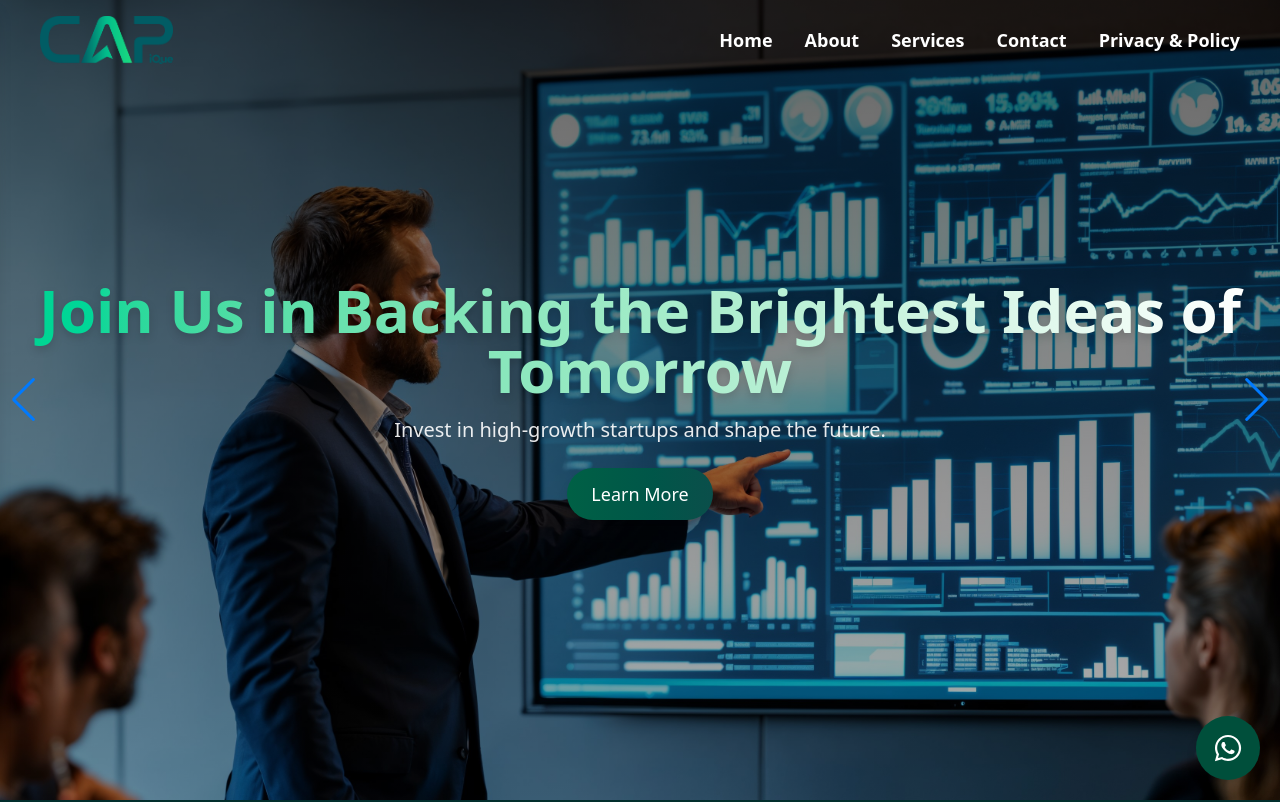
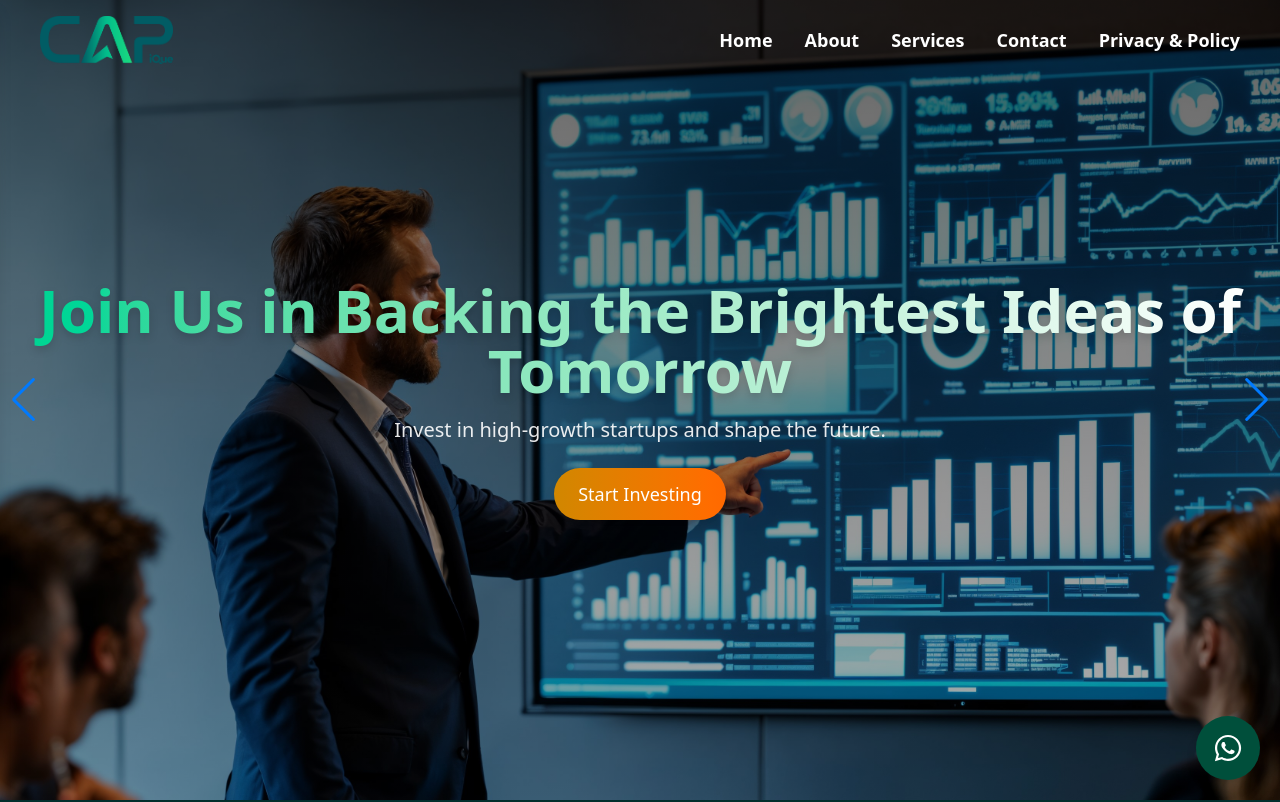
Before and after one commit to ASHIQANWARK/iquecap, a React (Vite) app: page /#/ in a window 1280 px wide. Shown: the top 802 px of the page. Built offline with nearby package versions, Linux system fonts and the light colour scheme.

Commit message:
start commit

```diff
--- a/src/components/Hero.jsx
+++ b/src/components/Hero.jsx
@@ -2,6 +2,7 @@ import { Swiper, SwiperSlide } from "swiper/react";
 import { Navigation, Autoplay } from "swiper/modules";
 import "swiper/css";
 import "swiper/css/navigation";
+import { useNavigate } from "react-router-dom";
 
 // Import images from the assets folder
 import investImg1 from "../assets/images/img13.jpg";
@@ -30,6 +31,8 @@ const slides = [
 ];
 
 const HeroSection = () => {
+  const navigate = useNavigate(); // Hook for navigation
+
   return (
     <section className="relative w-full h-screen">
       <Swiper
@@ -51,15 +54,23 @@ const HeroSection = () => {
 
             {/* Overlay for better readability */}
             <div className="absolute inset-0 bg-gradient-to-b from-black/60 to-black/30 flex flex-col items-center justify-center text-center px-6">
-            <h1 className="text-4xl md:text-6xl font-extrabold bg-gradient-to-r from-emerald-400 to-white bg-clip-text text-transparent drop-shadow-lg">
+              <h1 className="text-4xl md:text-6xl font-extrabold bg-gradient-to-r from-emerald-400 to-white bg-clip-text text-transparent drop-shadow-lg">
                 {slide.title}
               </h1>
               <p className="mt-4 text-lg md:text-xl text-white/90 max-w-2xl">
                 {slide.description}
               </p>
-              <button className="mt-6 bg-gradient-to-r from-emerald-800 to-teal-900 hover:from-teal-400 hover:to-emerald-500 text-white px-6 py-3 rounded-full text-lg font-medium transition-all duration-300 shadow-lg hover:shadow-xl transform hover:scale-105">
-                Learn More
-              </button>
+
+              {/* Buttons */}
+              <div className="mt-6 flex gap-4">
+
+                <button
+                  onClick={() => navigate("/contact")}
+                  className="bg-gradient-to-r from-yellow-600 to-orange-500 hover:from-orange-400 hover:to-yellow-500 text-white px-6 py-3 rounded-full text-lg font-medium transition-all duration-300 shadow-lg hover:shadow-xl transform hover:scale-105"
+                >
+                  Start Investing
+                </button>
+              </div>
             </div>
           </SwiperSlide>
         ))}
```
